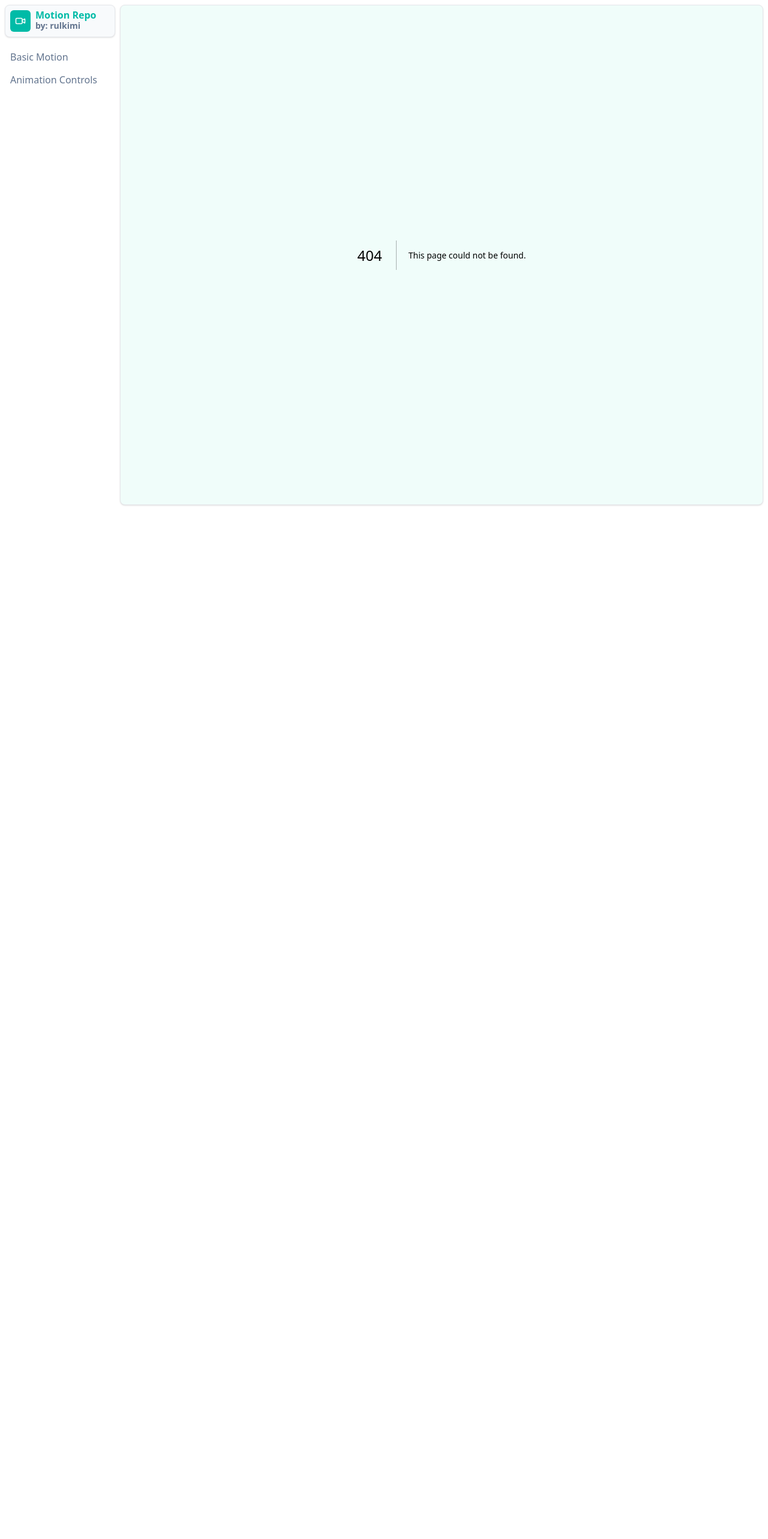
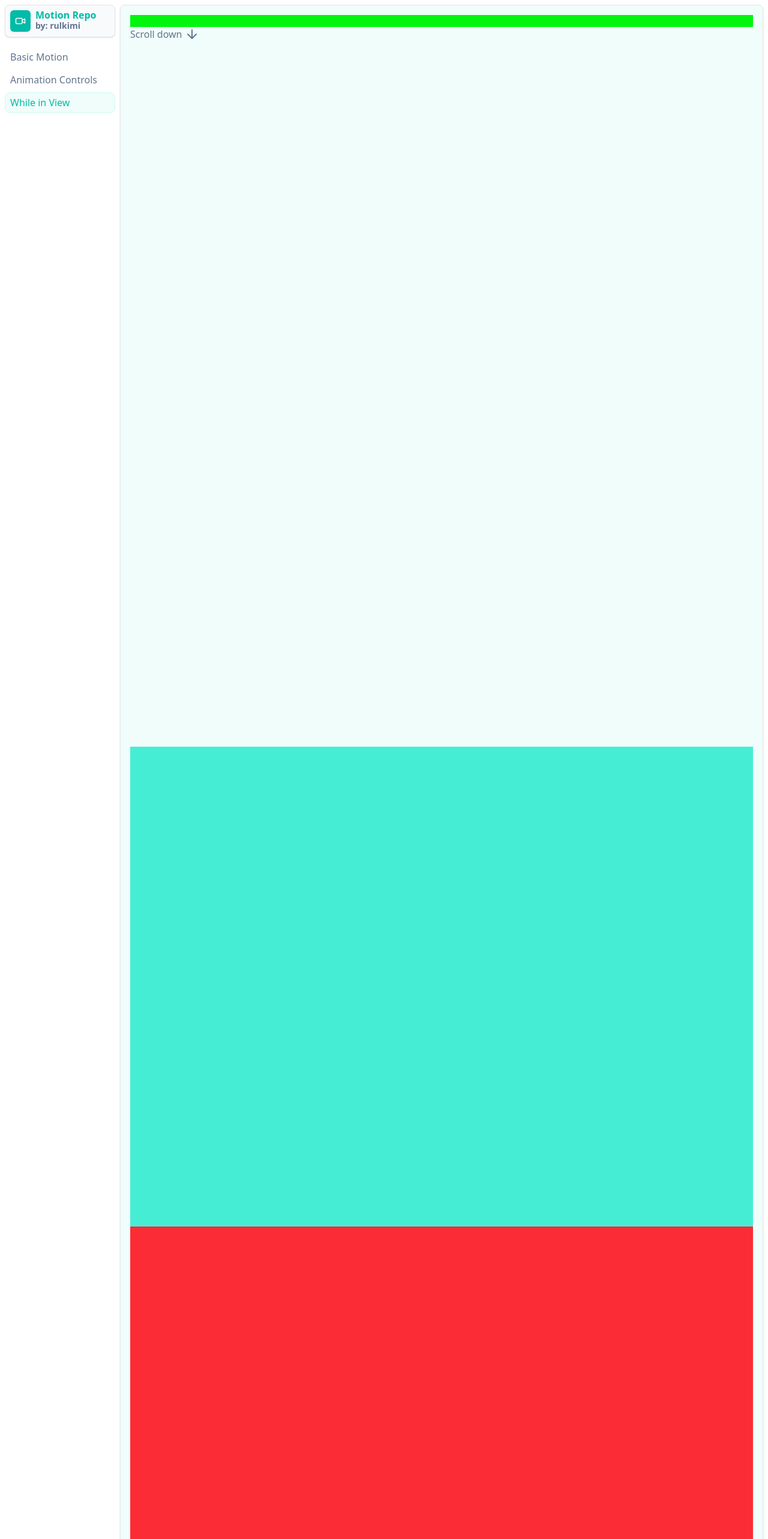
Before and after one commit to azrul-qbeep/motion-repo, a Next.js app: page /while-in-view in a window 1280 px wide. Before the commit this address had no page. Shown: the top 2566 px of the page at 60% size. Before the commit the page ends 850 px from the top, so only its background shows below. Built offline with nearby package versions, Linux system fonts and the light colour scheme.

Commit message:
add while in view

```diff
--- /dev/null
+++ b/app/components/motion/reveal.tsx
@@ -0,0 +1,57 @@
+import { motion, useInView, useAnimation, useIsPresent } from "motion/react";
+import { useEffect, useRef } from "react";
+
+export default function Reveal({
+  children,
+  width = "fit-content",
+}: {
+  children: React.ReactNode;
+  width?: string;
+}) {
+  const ref = useRef(null);
+  const isInView = useInView(ref, { once: false });
+
+  useEffect(() => {
+    if (isInView) {
+      mainControls.start("visible");
+      slideControls.start("visible");
+    }
+  }, [isInView]);
+
+  const mainControls = useAnimation();
+  const slideControls = useAnimation();
+
+  return (
+    <div ref={ref} style={{ position: "relative", width, overflow: "hidden" }}>
+      <motion.div
+        variants={{
+          hidden: { opacity: 0, y: 75 },
+          visible: { opacity: 1, y: 0 },
+        }}
+        initial="hidden"
+        animate={mainControls}
+        transition={{ duration: 0.5, delay: 0.25 }}
+      >
+        {children}
+      </motion.div>
+      <motion.div
+        variants={{
+          hidden: { left: 0 },
+          visible: { left: "100%" },
+        }}
+        initial="hidden"
+        animate={slideControls}
+        transition={{ duration: 0.5, ease: "easeIn" }}
+        style={{
+          position: "absolute",
+          top: 4,
+          bottom: 4,
+          left: 0,
+          right: 0,
+          background: "green",
+          zIndex: 20,
+        }}
+      ></motion.div>
+    </div>
+  );
+}
--- a/app/components/sidebar.tsx
+++ b/app/components/sidebar.tsx
@@ -13,6 +13,7 @@ interface Link {
 const links: Link[] = [
   { label: "Basic Motion", url: "/basic-motion" },
   { label: "Animation Controls", url: "/animation-controls" },
+  { label: "While in View", url: "/while-in-view" },
 ];
 
 export default function AppHeader() {
--- /dev/null
+++ b/app/while-in-view/page.tsx
@@ -0,0 +1,61 @@
+'use client'
+
+import { motion, useInView, useScroll, useSpring, useTransform } from 'motion/react'
+import { useRef } from 'react'
+import { ArrowDown } from 'lucide-react'
+import Reveal from '../components/motion/reveal'
+
+export default function WhilInView() {
+  const ref = useRef(null)
+  const isInView = useInView(ref, { once: true })
+
+  const { scrollYProgress } = useScroll();
+  const scaleX = useSpring(scrollYProgress);
+
+  const background = useTransform(
+    scrollYProgress,
+    [0, 1],
+    ["rgb(86, 1, 245)", "rgb(1, 245, 13)"]
+  )
+
+  return (
+    <>
+            <motion.div
+          style={{
+            scaleX: scaleX,
+            background: background,
+            transformOrigin: 'left',
+            position: 'sticky',
+            top: 0,
+            width: '100%',
+            height: '20px'
+          }}
+        ></motion.div>
+      <div className="h-[150vh] flex gap-1 text-slate-500">
+        Scroll down
+        <ArrowDown />
+      </div>
+      <motion.div
+        className="h-screen bg-teal-300"
+        initial={{ opacity: 0 }}
+        whileInView={{ opacity: 1 }}
+        transition={{ duration: 1 }}
+      ></motion.div>
+      <div
+        ref={ref}
+        className={`h-screen ${isInView ? "bg-red-500" : "bg-green-500"} transition-all duration-1000`}
+      ></div>
+      <div>
+        <div className="p-3 flex flex-col gap-3">
+          {Array.from({ length: 10 }).map((_, index) => (
+            <Reveal key={index}>
+              <div className="bg-teal-200 rounded-lg p-4">
+                <p>This is a reveal component {index + 1}</p>
+              </div>
+            </Reveal>
+          ))}
+        </div>
+      </div>
+    </>
+  )
+}
```
